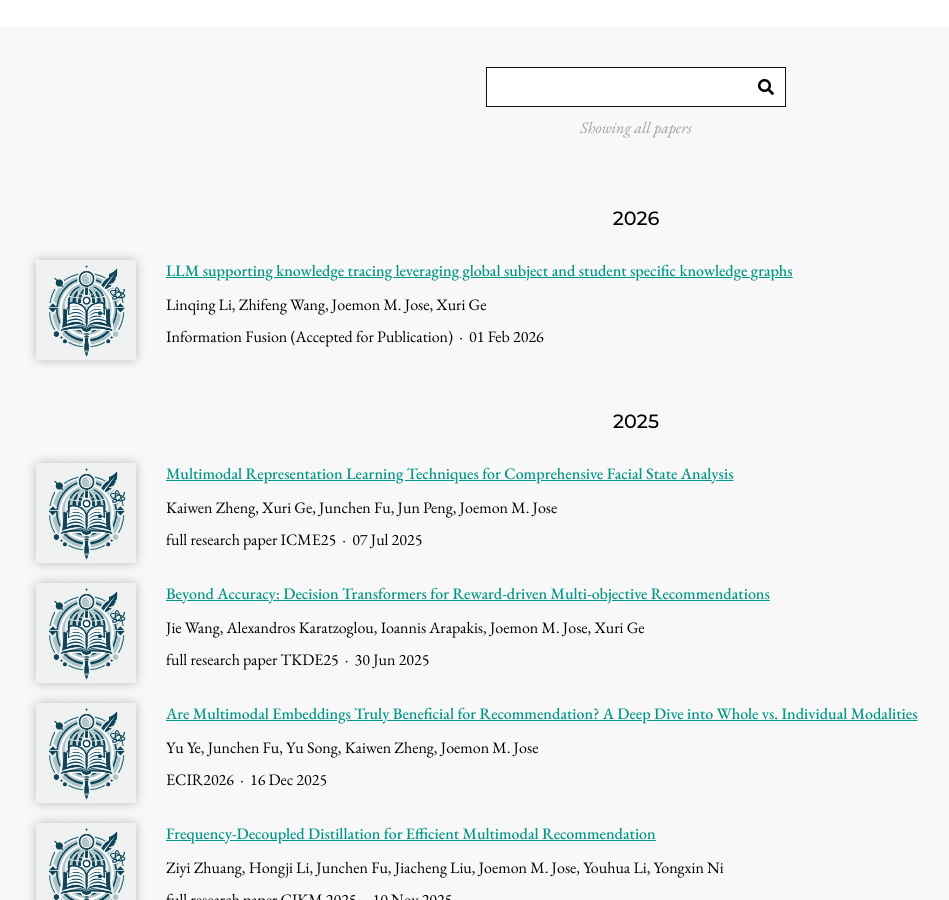
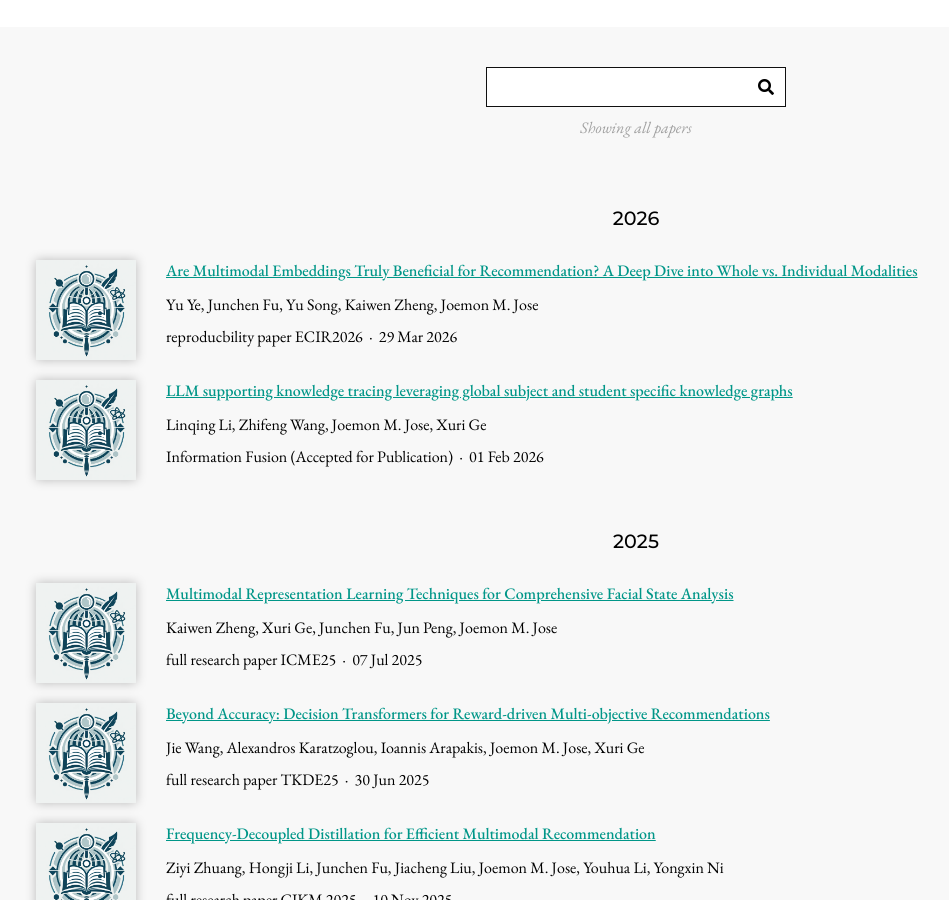
Before and after one commit to GAIR-Lab/GAIR-Lab.github.io, a Jekyll site: the page built from research/index.md, in a window 1280 px wide and 900 px high, scrolled down 240 px. Shown: the whole window, without its empty margins (4-953 px from the left). Built offline with Jekyll 4.4.1, drawn with Linux system fonts in a browser that asks for light colours; nearby versions of some CDN libraries.

Commit message:
Update research-output.yml

```diff
--- a/_data/research-output.yml
+++ b/_data/research-output.yml
@@ -1,8 +1,8 @@
 - title: 'Are Multimodal Embeddings Truly Beneficial for Recommendation? A Deep Dive into Whole vs. Individual Modalities'
   authors:
   - Yu Ye, Junchen Fu, Yu Song, Kaiwen Zheng, Joemon M. Jose
-  publisher: ECIR2026
-  date: '2025-12-16'
+  publisher: reproducbility paper ECIR2026
+  date: '2026-03-29'
   link: https://arxiv.org/abs/2508.07399
   image: images/paper_logo.png
 - title: 'Efficient Fine-tuning of Vision Language Models and Applications'
```
